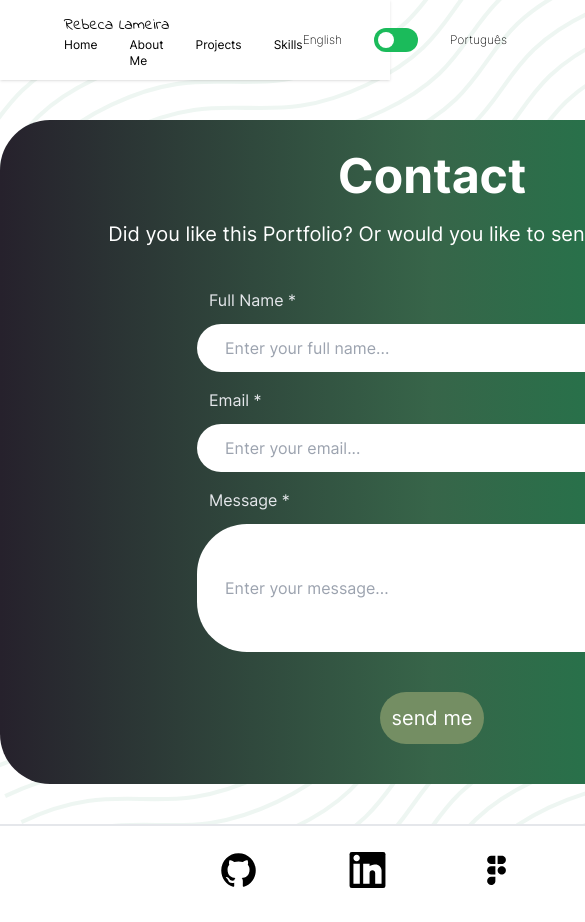
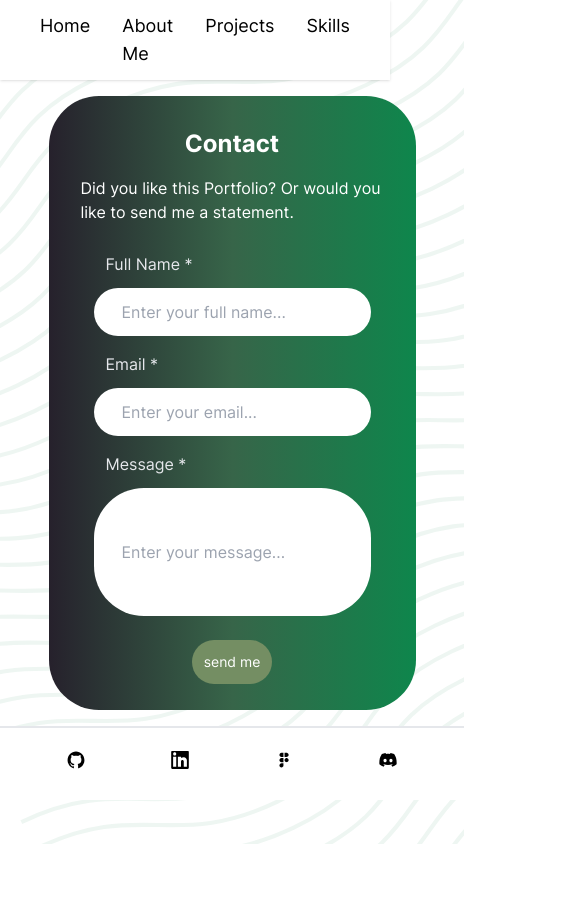
Before and after one commit to RebecaLameira/my-portfolio, a Next.js app: page /Contact in a window 390 px wide. Shown: the top 922 px of the page, 585 px wide, since content can reach past the window. After the commit the page ends 844 px from the top, so only its background shows below. Built offline with nearby package versions, Linux system fonts and the light colour scheme.

Commit message:
Modified responsiveness.

```diff
--- a/src/components/Input/Input.tsx
+++ b/src/components/Input/Input.tsx
@@ -24,7 +24,7 @@ const Input = ({ label, className, ...rest }: InputProps) => {
 			<div className="relative">
 				<InputOrTextArea
 					className={`
-         w-[470px] text-gray-primary rounded-[50px] p-3 indent-4
+         w-[470px] text-gray-primary rounded-[50px] p-3 indent-4 mobile:w-[277px]
         ${className}
       `}
 					{...rest}
--- a/src/components/NavBar/NavLinks/NavLinks.tsx
+++ b/src/components/NavBar/NavLinks/NavLinks.tsx
@@ -3,7 +3,7 @@ import { i18n } from "@/translate/i18n";
 
 const NavLinks = () => {
 	return (
-		<div className="flex gap-8 mobile:text-xs">
+		<div className="flex gap-8 laptop:shrink mobile:text-lg">
 			<Link href="/">{i18n.t("navbar.navlinks.link1")}</Link>
 			<Link href="/AboutMe"> {i18n.t("navbar.navlinks.link2")}</Link>
 			<Link href="/Projects"> {i18n.t("navbar.navlinks.link3")}</Link>
--- a/src/components/NavBar/Navbar.tsx
+++ b/src/components/NavBar/Navbar.tsx
@@ -10,16 +10,14 @@ export type NavbarProps = {
 
 const Navbar = ({ children, path }: NavbarProps) => {
 	return (
-		<nav className="flex w-screen h-20 bg-white shadow items-center justify-between px-16">
-			<div className="flex flex-wrap gap-10 mobile:block mobile:gap-0 mobile:justify-center justify-between">
-				<span className="font-indie text-2xl mobile:text-base">
+		<nav className="flex w-screen h-20 bg-white shadow items-center justify-between px-16 mobile:justify-center">
+			<div className="flex flex-wrap gap-8 justify-between">
+				<span className="font-indie text-2xl laptop:text-base mobile:hidden">
 					Rebeca Lameira
 				</span>
 				<NavLinks />
 			</div>
-			<div>
-				<Toggle />
-			</div>
+
 			<div className=" laptop:hidden mobile:hidden">
 				<Button>
 					{
--- a/src/components/Title/Title.tsx
+++ b/src/components/Title/Title.tsx
@@ -4,7 +4,9 @@ export type TitleProps = {
 
 const Title = ({ children, className }: TitleProps) => {
 	return (
-		<h1 className={`text-4xl text-secondary font-semibold ${className}`}>
+		<h1
+			className={`text-4xl text-secondary font-semibold laptop:text-2xl mobile:text-xl ${className}`}
+		>
 			{children}
 		</h1>
 	);
--- a/src/pages/AboutMe.tsx
+++ b/src/pages/AboutMe.tsx
@@ -13,7 +13,7 @@ export default function AboutMe() {
 			</Head>
 			<Navbar path="/Contact">{i18n.t("aboutmePage.button")}</Navbar>
 			<div>
-				<article className="bg-white m-16 p-8 grid gap-6 indent-8 text-xl text-justify">
+				<article className="bg-white m-16 p-8 grid gap-6 indent-8 text-xl text-justify mobile:text-sm">
 					<Title>{i18n.t("aboutmePage.title1")}</Title>
 					<p>{i18n.t("aboutmePage.textp1")}</p>
 					<p>{i18n.t("aboutmePage.textp2")}</p>
--- a/src/pages/Contact.tsx
+++ b/src/pages/Contact.tsx
@@ -13,12 +13,17 @@ export default function Contact() {
 			</Head>
 			<Navbar path="/"> {i18n.t("contactPage.button1")}</Navbar>
 			<section className="grid place-content-center">
-				<div className="grid box-content my-10 p-8 h-[600px] w-[800px] justify-items-center bg-gradient-to-r from-[#26212C] via-[#376549] to-[#0E864C] rounded-[50px]">
+				<div
+					className="grid box-content my-10 p-8 h-[600px] w-[800px] justify-items-center bg-gradient-to-r from-[#26212C] via-[#376549] to-[#0E864C] rounded-[50px]
+				mobile:h-[550px] mobile:w-[303px] mobile:my-4"
+				>
 					<div className="grid text-white justify-items-center gap-4">
-						<h1 className="text-5xl font-bold ">
+						<h1 className="text-5xl font-bold mobile:text-2xl">
 							{i18n.t("contactPage.title1")}
 						</h1>
-						<p className="text-xl">{i18n.t("contactPage.description")}</p>
+						<p className="text-xl mobile:text-base">
+							{i18n.t("contactPage.description")}
+						</p>
 					</div>
 					<br />
 					<div>
@@ -41,7 +46,7 @@ export default function Contact() {
 					</div>
 					<br />
 					<div>
-						<Button className="bg-tertiary text-xl ">
+						<Button className="bg-tertiary text-xl mobile:text-sm ">
 							{i18n.t("contactPage.button2")}
 						</Button>
 					</div>
--- a/src/pages/Projects.tsx
+++ b/src/pages/Projects.tsx
@@ -1,3 +1,4 @@
+import Card from "@/components/Card/Card";
 import Navbar from "@/components/NavBar/Navbar";
 import Footer from "@/components/Footer/Footer";
 import Head from "next/head";
@@ -13,18 +14,22 @@ export default function Projects() {
 			</Head>
 			<Navbar path="/Contact">{i18n.t("projectsPage.button")}</Navbar>
 
-			<div className="grid grid-cols-2 box-content my-10 p-8 h-[250px] bg-gradient-to-r from-[#17BFA8] to-[#0C5F55] items-center">
+			<div className="grid grid-cols-2 box-content my-10 p-8 h-[250px] bg-gradient-to-r from-[#17BFA8] to-[#0C5F55] items-center laptop:h-[150px] mobile:h-[100px] mobile:p-4">
 				<div>
-					<h1 className="font-julius text-white text-5xl tracking-[50px]">
+					<h1 className="font-julius text-white text-5xl tracking-[50px] laptop:text-2xl laptop:tracking-[30px] mobile:text-xl mobile:justify-self-center">
 						{i18n.t("projectsPage.title1")}
 					</h1>
 				</div>
 				<div>
-					<Image src="/img/Logs.svg" alt="" width={1000} height={1000} />
+					<Image
+						src="/img/Logs.svg"
+						alt=""
+						width={1000}
+						height={1000}
+						className="mobile:hidden"
+					/>
 				</div>
 			</div>
-
-			<Footer className="fixed" />
 		</div>
 	);
 }
--- a/src/pages/Skills.tsx
+++ b/src/pages/Skills.tsx
@@ -15,9 +15,7 @@ export default function Skills() {
 			<Navbar path="/Contact">{i18n.t("skillsPage.button")}</Navbar>
 			<div className="bg-white m-14 p-8 indent-4">
 				<section className="grid gap-4">
-					<Title className="laptop:text-2xl mobile:text-xl">
-						{i18n.t("skillsPage.title1")}
-					</Title>
+					<Title>{i18n.t("skillsPage.title1")}</Title>
 					<Skill label="HTML" level="Advanced" percent={"w-5/6"}></Skill>
 					<Skill
 						label="CSS, Sass and Tailwind css"
@@ -43,11 +41,12 @@ export default function Skills() {
 				</section>
 				<br />
 				<section>
-					<Title className="laptop:text-2xl mobile:text-xl">
-						{i18n.t("skillsPage.title2")}
-					</Title>
+					<Title>{i18n.t("skillsPage.title2")}</Title>
 					<br />
-					<ul className=" grid grid-cols-3 list-disc px-16 text-xl text-secondary gap-4 mobile:grid-cols-1 mobile:text-base">
+					<ul
+						className=" grid grid-cols-3 list-disc px-16 text-xl
+					text-secondary gap-4 mobile:grid-cols-1 mobile:text-base"
+					>
 						<li>Srum</li>
 						<li>Git</li>
 						<li>Npm and Yarn</li>
--- a/src/translate/languages/pt.ts
+++ b/src/translate/languages/pt.ts
@@ -35,7 +35,7 @@ const messages = {
 				button: "Contato",
 			},
 			contactPage: {
-				title1: "Contato",
+				title1: "Contate-me",
 				description:
 					"Gostou deste Portfólio? Ou você gostaria de me enviar uma declaração.",
 				label1: "Nome Completo *",
```
